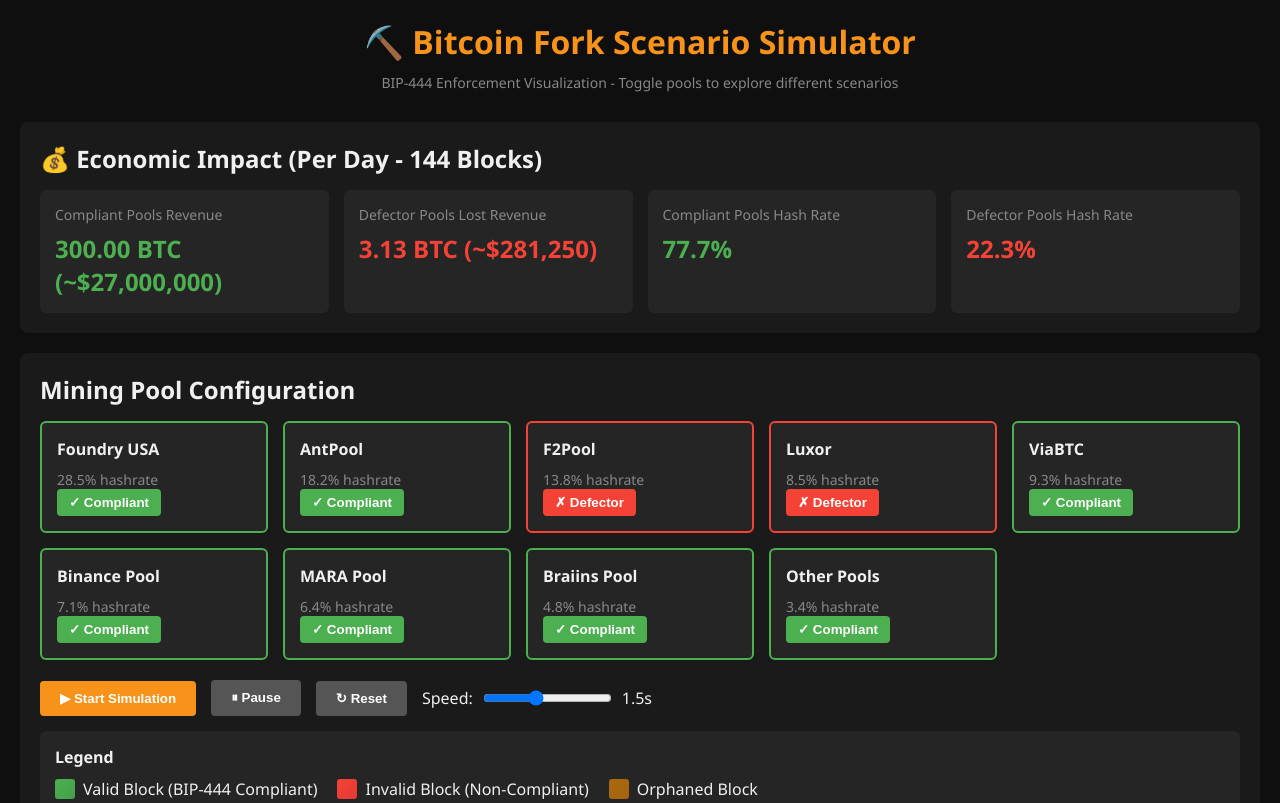
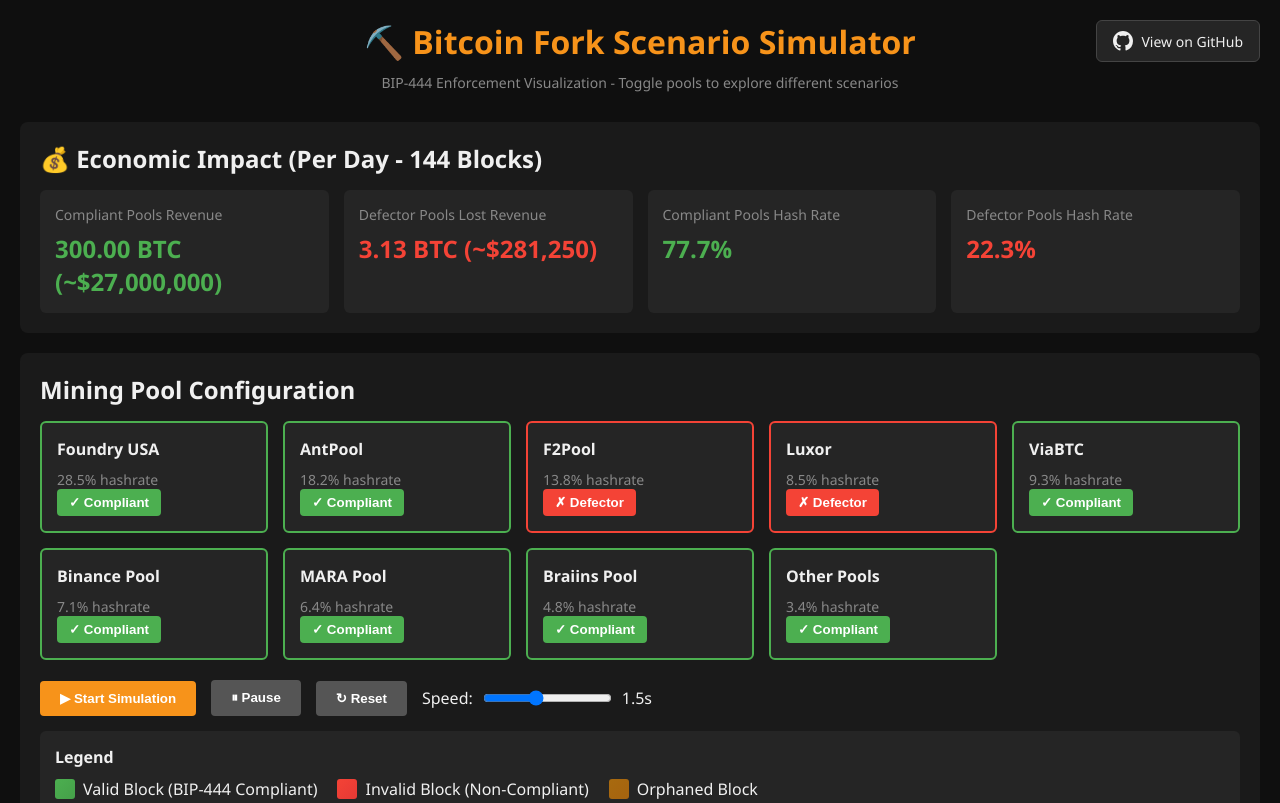
Before and after one commit to opreturns/bip444sim, a plain HTML site: page index.html in a window 1280 px wide. Shown: the top 803 px of the page. Drawn offline with Linux system fonts and the light colour scheme.

Commit message:
github link

```diff
--- a/index.html
+++ b/index.html
@@ -34,6 +34,34 @@
             margin-bottom: 30px;
             color: #888;
             font-size: 14px;
+        }
+
+        .github-link {
+            position: absolute;
+            top: 20px;
+            right: 20px;
+            display: flex;
+            align-items: center;
+            gap: 8px;
+            padding: 10px 16px;
+            background: #252525;
+            border: 1px solid #444;
+            border-radius: 6px;
+            color: #f0f0f0;
+            text-decoration: none;
+            font-size: 14px;
+            transition: all 0.3s;
+        }
+
+        .github-link:hover {
+            background: #333;
+            border-color: #666;
+            transform: translateY(-2px);
+        }
+
+        .github-icon {
+            width: 20px;
+            height: 20px;
         }
 
         .controls {
@@ -290,6 +318,12 @@
     </style>
 </head>
 <body>
+    <a href="https://github.com/opreturns/bip444sim" target="_blank" class="github-link">
+        <svg class="github-icon" viewBox="0 0 16 16" fill="currentColor">
+            <path d="M8 0C3.58 0 0 3.58 0 8c0 3.54 2.29 6.53 5.47 7.59.4.07.55-.17.55-.38 0-.19-.01-.82-.01-1.49-2.01.37-2.53-.49-2.69-.94-.09-.23-.48-.94-.82-1.13-.28-.15-.68-.52-.01-.53.63-.01 1.08.58 1.23.82.72 1.21 1.87.87 2.33.66.07-.52.28-.87.51-1.07-1.78-.2-3.64-.89-3.64-3.95 0-.87.31-1.59.82-2.15-.08-.2-.36-1.02.08-2.12 0 0 .67-.21 2.2.82.64-.18 1.32-.27 2-.27.68 0 1.36.09 2 .27 1.53-1.04 2.2-.82 2.2-.82.44 1.1.16 1.92.08 2.12.51.56.82 1.27.82 2.15 0 3.07-1.87 3.75-3.65 3.95.29.25.54.73.54 1.48 0 1.07-.01 1.93-.01 2.2 0 .21.15.46.55.38A8.013 8.013 0 0016 8c0-4.42-3.58-8-8-8z"></path>
+        </svg>
+        View on GitHub
+    </a>
     <div class="container">
         <h1>⛏️ Bitcoin Fork Scenario Simulator</h1>
         <div class="subtitle">BIP-444 Enforcement Visualization - Toggle pools to explore different scenarios</div>
```
